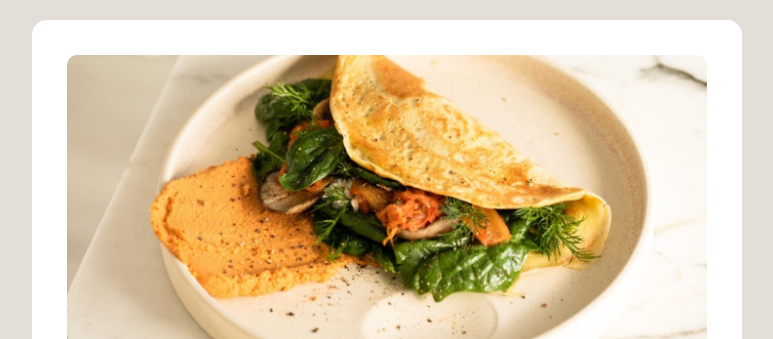
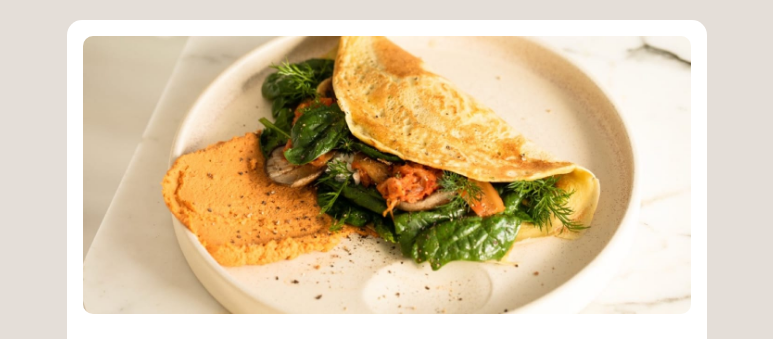
Before and after one commit to Jppat/frontend_mentor, a plain HTML site: page recipe-page-main/index.html in a window 1280 px wide. Shown: the top 339 px of the page, without its empty margins (253-1026 px from the left). Drawn offline with Linux system fonts and the light colour scheme.

Commit message:
fix margins and padding in phone vs web screens

```diff
--- a/recipe-page-main/index.html
+++ b/recipe-page-main/index.html
@@ -18,8 +18,8 @@
 
   <main>
 
+    <div><img src="./assets/images/image-omelette.jpeg" alt="Omelette" class="recipe-image"></div>
     <section class="overiew">
-      <img src="./assets/images/image-omelette.jpeg" alt="Omelette" class="recipe-image">
       <h1>Simple Omelette Recipe</h1>
       <p>
         An easy and quick dish, perfect for any meal. This classic omelette combines beaten eggs cooked
--- a/recipe-page-main/styles.css
+++ b/recipe-page-main/styles.css
@@ -73,22 +73,27 @@ main {
     width:50%;
     max-width: 650px;
     margin: 20px;
+    padding-bottom: 35px;
     border-radius: 15px;
-    padding: 35px;
+    /* padding: 35px; */
     flex-shrink: 2;
 }
 
+img {
+  flex-shrink: 1;
+  width: 100%;
+}
 
-img {
-  width: 100%;
-  border-radius: 10px;
-  flex-shrink: 1;
+section {
+    margin: 0 35px;
 }
 
 section.preparation {
     background-color: var(--rose-50);
     padding: 16px;
     border-radius: 10px;
+    /* margin: auto; */
+    max-width: 100%;
 }
 
 hr {
@@ -126,4 +131,16 @@ th {
 
 td {
     color: var(--brown-800);
+    font-weight: bold;
 }
+
+@media (min-width: 767px){
+    div {
+        padding: 16px 16px 0px 16px;
+    }
+    img {
+        width: 100%;
+        /* margin: 16px 16px 0px 16px; */
+        border-radius: 10px;
+    }
+}
```
